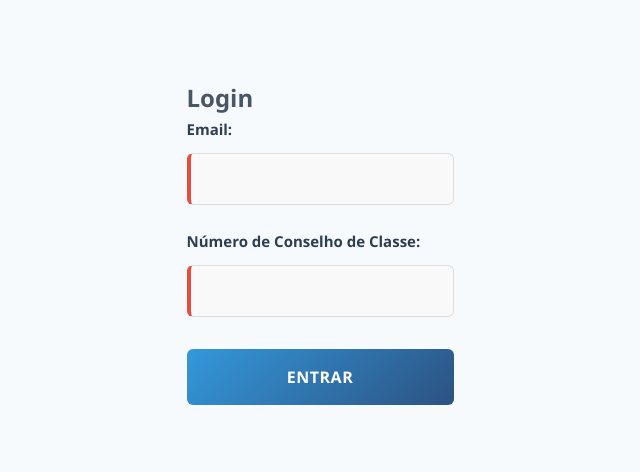
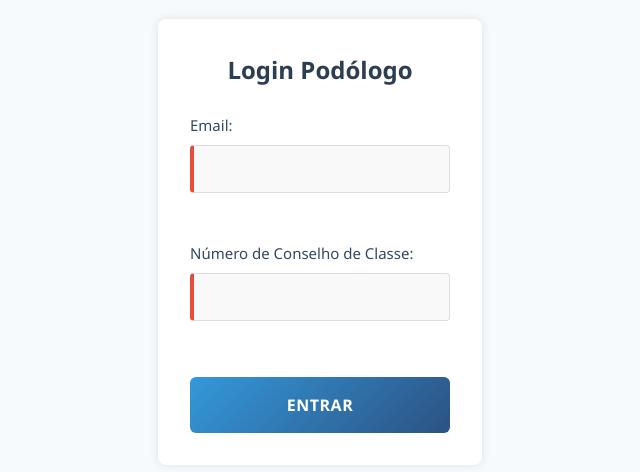
Before and after one commit to Bahia3123/tccAtualizado, a React (Create React App) app in the folder frontend/: page /LoginPodologo in a window 1280 px wide. Shown: the part 158-630 px from the top of the page, without its empty margins (320-960 px from the left). Built offline with nearby package versions, Linux system fonts and the light colour scheme.

Commit message:
15-04-2015

```diff
--- a/frontend/src/context/userContext.jsx
+++ b/frontend/src/context/userContext.jsx
@@ -1,27 +1,24 @@
-import { createContext, useContext, useState, useEffect } from "react";
+// src/context/userContext.js
+import { createContext, useContext, useState } from 'react';
 
 const UserContext = createContext();
 
-export const UserProvider = ({ children }) => {
-  const [userData, setUserData] = useState(() => {
-    const storedUserData = localStorage.getItem("userData");
-    return storedUserData ? JSON.parse(storedUserData) : null;
-  });
-
-  // Quando os dados do usuário mudam, vamos armazená-los no localStorage
-  useEffect(() => {
-    if (userData) {
-      localStorage.setItem("userData", JSON.stringify(userData));
-    } else {
-      localStorage.removeItem("userData");
-    }
-  }, [userData]);
+export function UserProvider({ children }) {
+  const [user, setUser] = useState(null);
 
   return (
-    <UserContext.Provider value={{ userData, setUserData }}>
+    <UserContext.Provider value={{ user, setUser }}>
       {children}
     </UserContext.Provider>
   );
-};
+}
 
-export const useUser = () => useContext(UserContext);
+export function useUser() {
+  const context = useContext(UserContext);
+
+  if (context === undefined) {
+    throw new Error('useUser must be used within a UserProvider');
+  }
+
+  return context;
+}
--- a/frontend/src/pages/CadastroPodologo.jsx
+++ b/frontend/src/pages/CadastroPodologo.jsx
@@ -27,7 +27,7 @@ function CadastroPodologo() {
   const handleSubmit = async (e) => {
     e.preventDefault();
     try {
-      const response = await axios.post('http://localhost:3001/cadastroPodologo', form);
+      const response = await axios.post('http://localhost:3001/CadastroPodologo', form);
 
       if (response.status === 200 || response.status === 201) {
         // Sucesso
@@ -40,7 +40,7 @@ function CadastroPodologo() {
     } catch (err) {
       console.error('Erro no cadastro:', err);
       alert('Usuario já cadastrado!! Faça Login para continuar')
-      navigate('/LoginPodologo');
+      navigate('/LoginPodologo')
     }
   };
 
--- a/frontend/src/pages/LoginPodologo.css
+++ b/frontend/src/pages/LoginPodologo.css
@@ -1,171 +1,84 @@
-/* cadastroCliente.css */
-
-/* Reset e Estilos Base */
-* {
-    margin: 0;
-    padding: 0;
-    box-sizing: border-box;
-    font-family: 'Segoe UI', Tahoma, Geneva, Verdana, sans-serif;
+.login-container {
+    max-width: 400px;
+    margin: 2rem auto;
+    padding: 2rem;
+    border-radius: 8px;
+    box-shadow: 0 0 10px rgba(0, 0, 0, 0.1);
+    background-color: white;
   }
 
-body {
-    background-color: #f0f2f5;
-    display: flex;
-    justify-content: center;
-    align-items: center;
-    min-height: 100vh;
-    padding: 20px;
-    color: #333;
-    line-height: 1.6;
+  .login-container h2 {
+    text-align: center;
+    margin-bottom: 1.5rem;
+    color: #2c3e50;
   }
 
-/* Container do Formulário */
-.form-container {
-    background-color: #ffffff;
-    border-radius: 10px;
-    box-shadow: 0 5px 15px rgba(0, 0, 0, 0.1);
-    width: 100%;
-    max-width: 500px;
-    padding: 30px;
-    transition: all 0.3s ease;
+  .form-group {
+    margin-bottom: 1.5rem;
   }
 
-.form-container:hover {
-    box-shadow: 0 8px 25px rgba(0, 0, 0, 0.15);
+  .form-group label {
+    display: block;
+    margin-bottom: 0.5rem;
+    font-weight: 500;
+    color: #34495e;
   }
 
-/* Cabeçalho */
-.form-container h2 {
-    color: #2c3e50;
-    text-align: center;
-    margin-bottom: 25px;
-    font-size: 28px;
-    font-weight: 600;
-    position: relative;
-    padding-bottom: 10px;
+  .form-group input {
+    width: 100%;
+    padding: 0.75rem;
+    border: 1px solid #ddd;
+    border-radius: 4px;
+    font-size: 1rem;
   }
 
-.form-container h2::after {
-    content: '';
-    position: absolute;
-    bottom: 0;
-    left: 50%;
-    transform: translateX(-50%);
-    width: 60px;
-    height: 3px;
-    background-color: #3498db;
-    border-radius: 3px;
+  .form-group input:focus {
+    outline: none;
+    border-color: #3498db;
+    box-shadow: 0 0 0 2px rgba(52, 152, 219, 0.2);
   }
 
-/* Formulário */
-form {
-    display: flex;
-    flex-direction: column;
-    gap: 20px;
-}
-
-/* Labels */
-label {
-    font-weight: 500;
-    color: #2c3e50;
-    font-size: 15px;
-    margin-bottom: -10px;
-}
-
-/* Inputs */
-input {
-    padding: 12px 15px;
-    border: 1px solid #ddd;
-    border-radius: 6px;
-    font-size: 15px;
-    transition: all 0.3s ease;
-    background-color: #f9f9f9;
-}
-
-input:focus {
-    outline: none;
-    border-color: #3498db;
-    box-shadow: 0 0 0 3px rgba(52, 152, 219, 0.2);
-    background-color: #fff;
-}
-
-input::placeholder {
-    color: #aaa;
-    font-weight: 300;
-}
-
-/* Botão de Envio */
-button[type="submit"] {
+  button {
+    width: 100%;
+    padding: 0.75rem;
     background-color: #3498db;
     color: white;
     border: none;
-    padding: 14px;
-    border-radius: 6px;
-    font-size: 16px;
-    font-weight: 500;
+    border-radius: 4px;
+    font-size: 1rem;
     cursor: pointer;
-    transition: all 0.3s ease;
-    text-transform: uppercase;
-    letter-spacing: 0.5px;
-    margin-top: 10px;
+    transition: background-color 0.3s;
   }
 
-button[type="submit"]:hover {
+  button:hover {
     background-color: #2980b9;
-    transform: translateY(-2px);
   }
 
-button[type="submit"]:active {
-    transform: translateY(0);
+  button:disabled {
+    background-color: #95a5a6;
+    cursor: not-allowed;
   }
 
-/* Link de Alternar Acesso */
-a {
-    display: block;
-    text-align: center;
-    color: #3498db;
-    text-decoration: none;
-    font-size: 14px;
-    transition: all 0.3s ease;
-    padding: 10px;
+  .error-message {
+    padding: 0.75rem;
+    margin-bottom: 1rem;
+    background-color: #f8d7da;
+    color: #721c24;
+    border: 1px solid #f5c6cb;
     border-radius: 4px;
   }
 
-a:hover {
-    color: #2980b9;
-    background-color: rgba(52, 152, 219, 0.1);
+  .spinner {
+    display: inline-block;
+    width: 1rem;
+    height: 1rem;
+    border: 2px solid rgba(255, 255, 255, 0.3);
+    border-radius: 50%;
+    border-top-color: white;
+    animation: spin 1s ease-in-out infinite;
+    margin-right: 0.5rem;
   }
 
-/* Validação e Estados */
-input:required:invalid {
-    border-left: 3px solid #e74c3c;
+  @keyframes spin {
+    to { transform: rotate(360deg); }
   }
-
-input:required:valid {
-    border-left: 3px solid #2ecc71;
-}
-
-/* Responsividade */
-@media (max-width: 600px) {
-    .form-container {
-        padding: 20px;
-    }
-
-    .form-container h2 {
-        font-size: 24px;
-    }
-
-    input, button[type="submit"] {
-        padding: 10px 12px;
-    }
-}
-
-/* Animações */
-@keyframes fadeIn {
-    from { opacity: 0; transform: translateY(20px); }
-    to { opacity: 1; transform: translateY(0); }
-}
-
-.form-container {
-    animation: fadeIn 0.5s ease-out;
-}
--- a/frontend/src/pages/LoginPodologo.jsx
+++ b/frontend/src/pages/LoginPodologo.jsx
@@ -10,8 +10,12 @@ const LoginPodologo = () => {
     ncc: ''
   });
 
+  const [loading, setLoading] = useState(false);
+  const [error, setError] = useState(null);
   const navigate = useNavigate();
-  const { setUser } = useUser(); // 👈 usamos o contexto
+
+  // Obter setUser do contexto de forma segura
+  const { setUser } = useUser() || {};
 
   const handleChange = (e) => {
     const { name, value } = e.target;
@@ -19,49 +23,105 @@ const LoginPodologo = () => {
       ...prev,
       [name]: value,
     }));
+    if (error) setError(null);
+  };
+
+  const validateForm = () => {
+    if (!form.email.includes('@') || !form.email.includes('.')) {
+      setError('Por favor, insira um email válido');
+      return false;
+    }
+    if (form.ncc.length < 3) {
+      setError('O número de conselho deve ter pelo menos 3 caracteres');
+      return false;
+    }
+    return true;
   };
 
   const handleSubmit = async (e) => {
     e.preventDefault();
 
+    // Verifica se setUser existe antes de continuar
+    if (typeof setUser !== 'function') {
+      setError('Erro no sistema. Por favor, recarregue a página.');
+      console.error('setUser não é uma função. Contexto pode não estar configurado corretamente.');
+      return;
+    }
+
+    if (!validateForm()) return;
+
+    setLoading(true);
+    setError(null);
+
     try {
       const response = await axios.post('http://localhost:3001/LoginPodologo', form);
 
       if (response.status === 200) {
-        setUser({ nome: response.data.nome }); // 👈 salvando o nome no contexto
+        // Garante que setUser existe antes de chamá-lo
+        if (typeof setUser === 'function') {
+          setUser({
+            nome: response.data.nome,
+            email: response.data.email,
+            ncc: response.data.ncc,
+            token: response.data.token // se aplicável
+          });
           navigate('/PainelPodologo');
         } else {
-        alert('Email ou número de classe inválidos.');
+          throw new Error('Função setUser não disponível');
+        }
+      } else {
+        setError('Email ou número de classe inválidos.');
       }
     } catch (err) {
-      console.error('Erro ao fazer login:', err);
-      alert('Erro ao fazer login. Tente novamente mais tarde.');
+      console.error('Erro detalhado:', err);
+
+      if (err.response) {
+        setError(err.response.data.message || 'Credenciais inválidas');
+      } else if (err.message.includes('setUser')) {
+        setError('Erro no sistema. Por favor, contate o suporte.');
+      } else {
+        setError('Erro de conexão. Tente novamente.');
+      }
+    } finally {
+      setLoading(false);
     }
   };
 
   return (
     <div className="login-container">
-      <h2>Login</h2>
+      <h2>Login Podólogo</h2>
+      {error && <div className="error-message">{error}</div>}
+
       <form onSubmit={handleSubmit}>
-        <label>Email:</label>
+        <div className="form-group">
+          <label htmlFor="email">Email:</label>
           <input
             type="email"
+            id="email"
             name="email"
             value={form.email}
             onChange={handleChange}
             required
+            disabled={loading}
           />
+        </div>
 
-        <label>Número de Conselho de Classe:</label>
+        <div className="form-group">
+          <label htmlFor="ncc">Número de Conselho de Classe:</label>
           <input
             type="text"
+            id="ncc"
             name="ncc"
             value={form.ncc}
             onChange={handleChange}
             required
+            disabled={loading}
           />
+        </div>
 
-        <button type="submit">Entrar</button>
+        <button type="submit" disabled={loading}>
+          {loading ? 'Carregando...' : 'Entrar'}
+        </button>
       </form>
     </div>
   );
```
Lines whose indentation alone changed are shown as unchanged.
